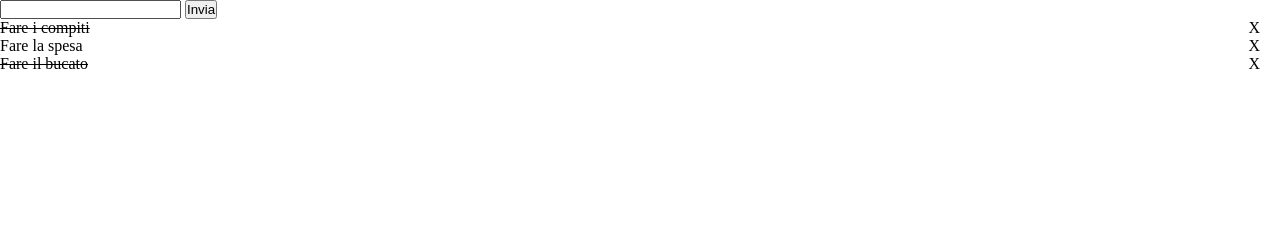
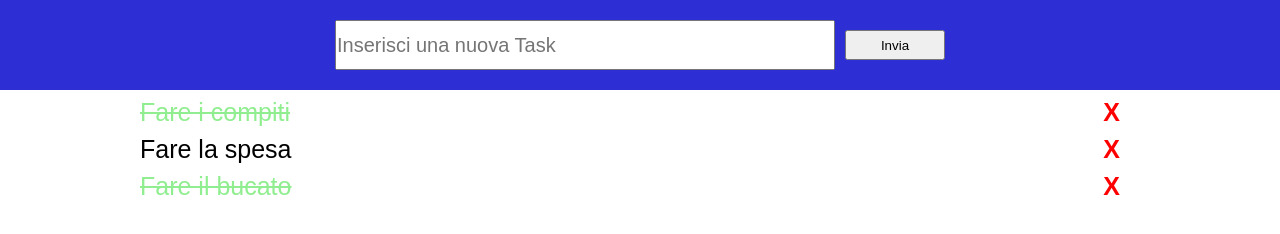
Before and after one commit to santocaridi99/vue-todolist, a plain HTML site: page index.html in a window 1280 px wide. Drawn offline with nearby package versions, Linux system fonts and the light colour scheme.

Commit message:
aggiunto elementi di style con css

```diff
--- a/css/style.css
+++ b/css/style.css
@@ -3,17 +3,48 @@
     margin: 0;
     box-sizing: border-box;
 }
+body{
+    font-family: Arial, Helvetica, sans-serif;
+}
 li{
     list-style: none;
     display: flex;
     justify-content: space-between;
+    margin: 8px 0;
 }
 li>span{
     cursor: pointer;
+    font-size: 25px;
 }
 .done{
     text-decoration: line-through;
+    color: lightgreen;
 }
 .remove{
     padding-right: 20px;
+    color: red;
+    font-weight: bold;
 }
+
+header{
+    height: 90px;
+    background-color: rgb(46, 46, 213);
+    display: flex;
+    justify-content: center;
+    align-items: center;
+}
+
+header>input{
+    width: 500px;
+    height: 50px;
+    font-size: 20px;
+}
+header>button{
+    height: 30px;
+    width: 100px;
+    margin-left: 10px;
+}
+.task-container{
+    width: 1000px;
+    margin: 0 auto;
+}
--- a/index.html
+++ b/index.html
@@ -10,8 +10,12 @@
 </head>
 <body>
     <div id="app">
-        <input type="text" v-model='temporaryTask.text' @keyup.enter='addTask'>
+        <header>
+            <input type="text" v-model='temporaryTask.text' @keyup.enter='addTask' placeholder="Inserisci una nuova Task">
             <button @click='addTask'> Invia</button>
+        </header>
+       <main>
+           <div class="task-container">
                 <ul>
                     <li v-for='(task,i) in tasks'>
                         <span :class="['items',tasks[i].done ? 'done' : '']" @click='check(i)'>{{tasks[i].text}}</span>
@@ -19,6 +23,8 @@
                     </li>
                 </ul>
            </div>
+       </main>
+    </div>
 
     <script src="js/script.js"></script>
 </body>
--- a/js/script.js
+++ b/js/script.js
@@ -18,7 +18,7 @@ new Vue({
         temporaryTask:{
             text:'',
             done:false
-        }
+        },
     },
     methods:{
         removeTask:function(index){
```
Lines whose indentation alone changed are shown as unchanged.
